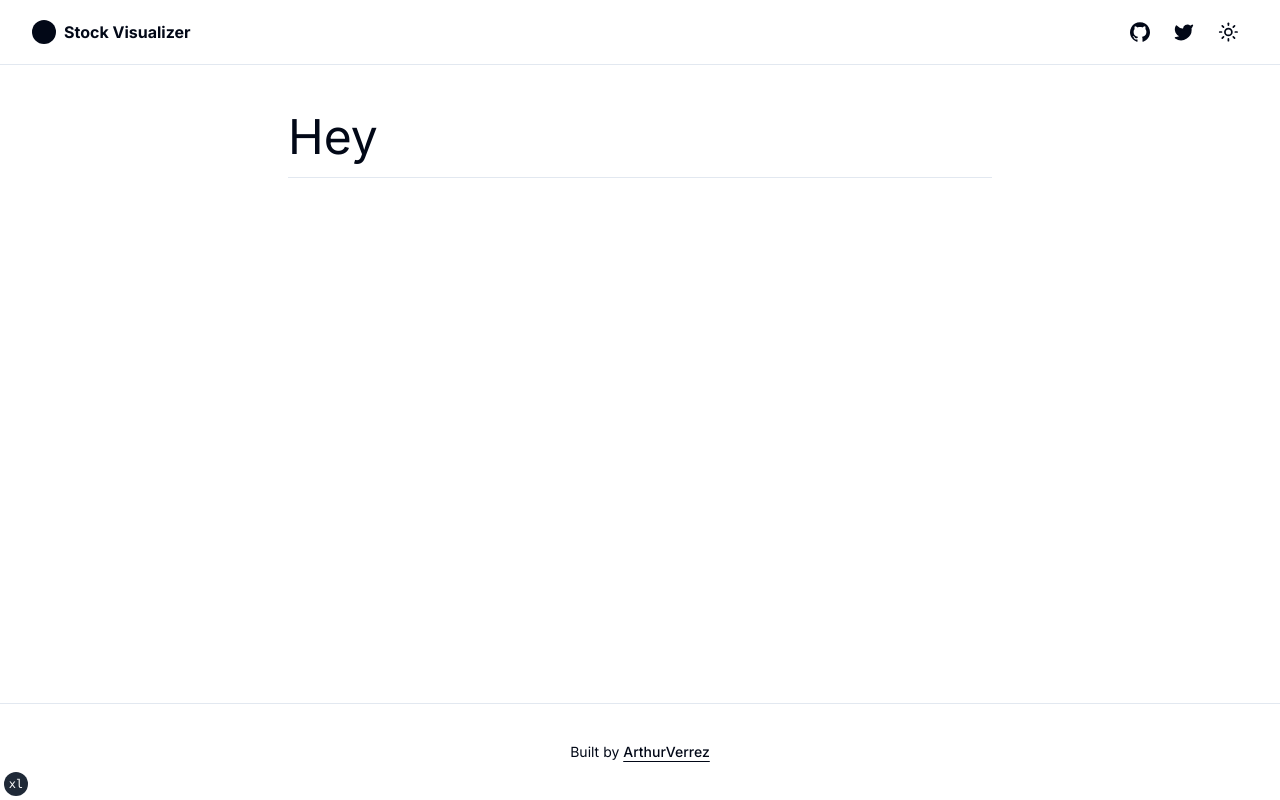
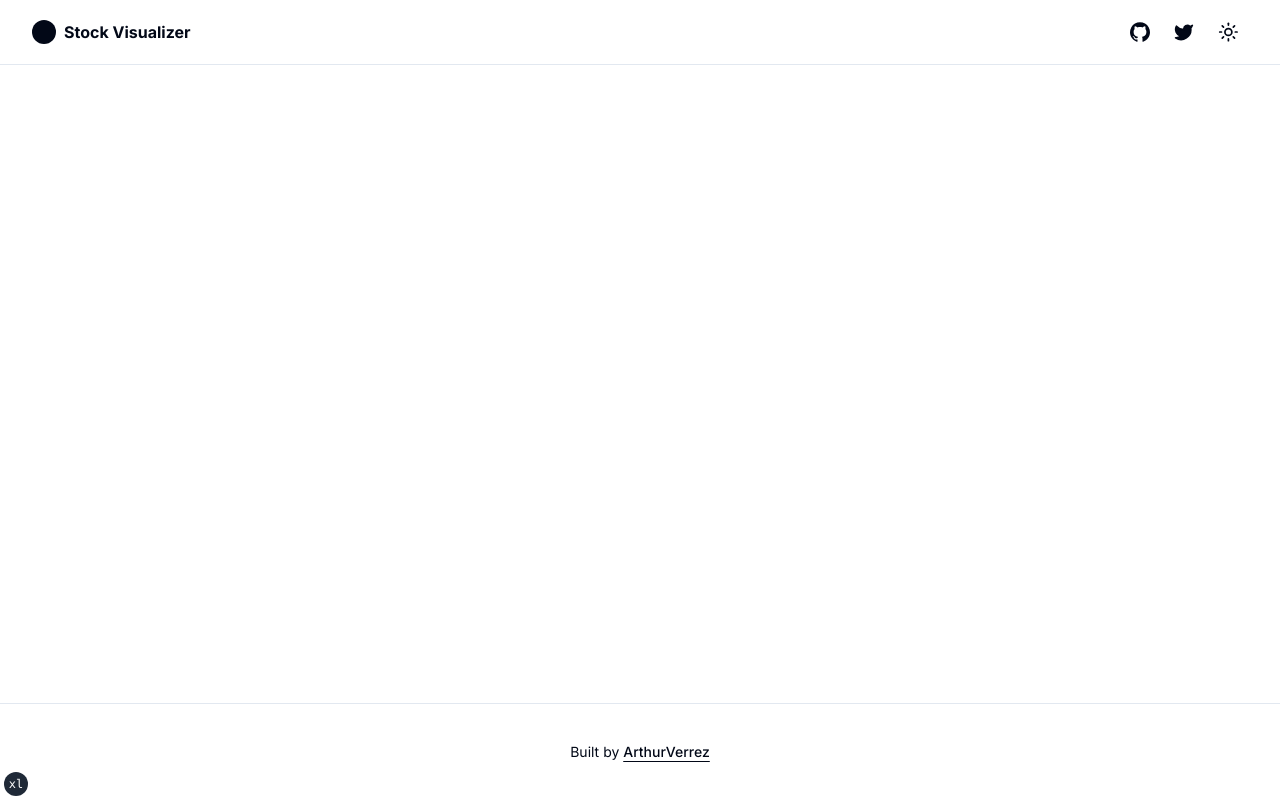
Before and after one commit to ArthurVerrez/stock-visualizer, a Next.js app: page / in a window 1280 px wide. Built offline with nearby package versions, Linux system fonts and the light colour scheme.

Commit message:
feat: display the slug as the title of the page

```diff
--- a/app/(search)/[...slug]/page.tsx
+++ b/app/(search)/[...slug]/page.tsx
@@ -5,12 +5,14 @@ interface TickerPageProps {
 }
 
 export default async function TickerPage({ params }: TickerPageProps) {
+  const ticker = params?.slug?.join("/")
   return (
     <article className="container max-w-3xl py-6 lg:py-12">
       <div className="space-y-4">
-        <h1 className="font-heading inline-block text-4xl lg:text-5xl">Hey</h1>
+        <h1 className="font-heading inline-block text-4xl lg:text-5xl">
+          {ticker}
+        </h1>
       </div>
-      <hr className="my-4" />
     </article>
   )
 }
```
